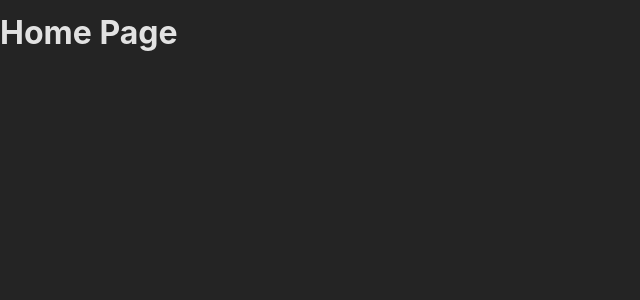
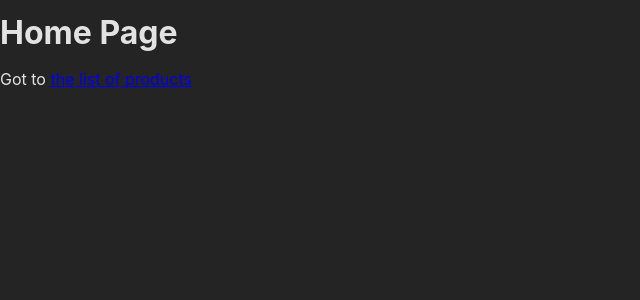
Before and after one commit to Shamoleambo/react-router, a React (Create React App) app: page / in a window 1280 px wide. Shown: the top 300 px of the page, without its empty margins (0-640 px from the left). Built offline with nearby package versions, Linux system fonts and the light colour scheme.

Commit message:
use Link component to navigate to the Products page

```diff
--- a/src/pages/Home.js
+++ b/src/pages/Home.js
@@ -1,5 +1,14 @@
+import { Link } from 'react-router-dom'
+
 const HomePage = () => {
-  return <h1>Home Page</h1>
+  return (
+    <>
+      <h1>Home Page</h1>
+      <p>
+        Got to <Link to='/products'>the list of products</Link>
+      </p>
+    </>
+  )
 }
 
 export default HomePage
```
